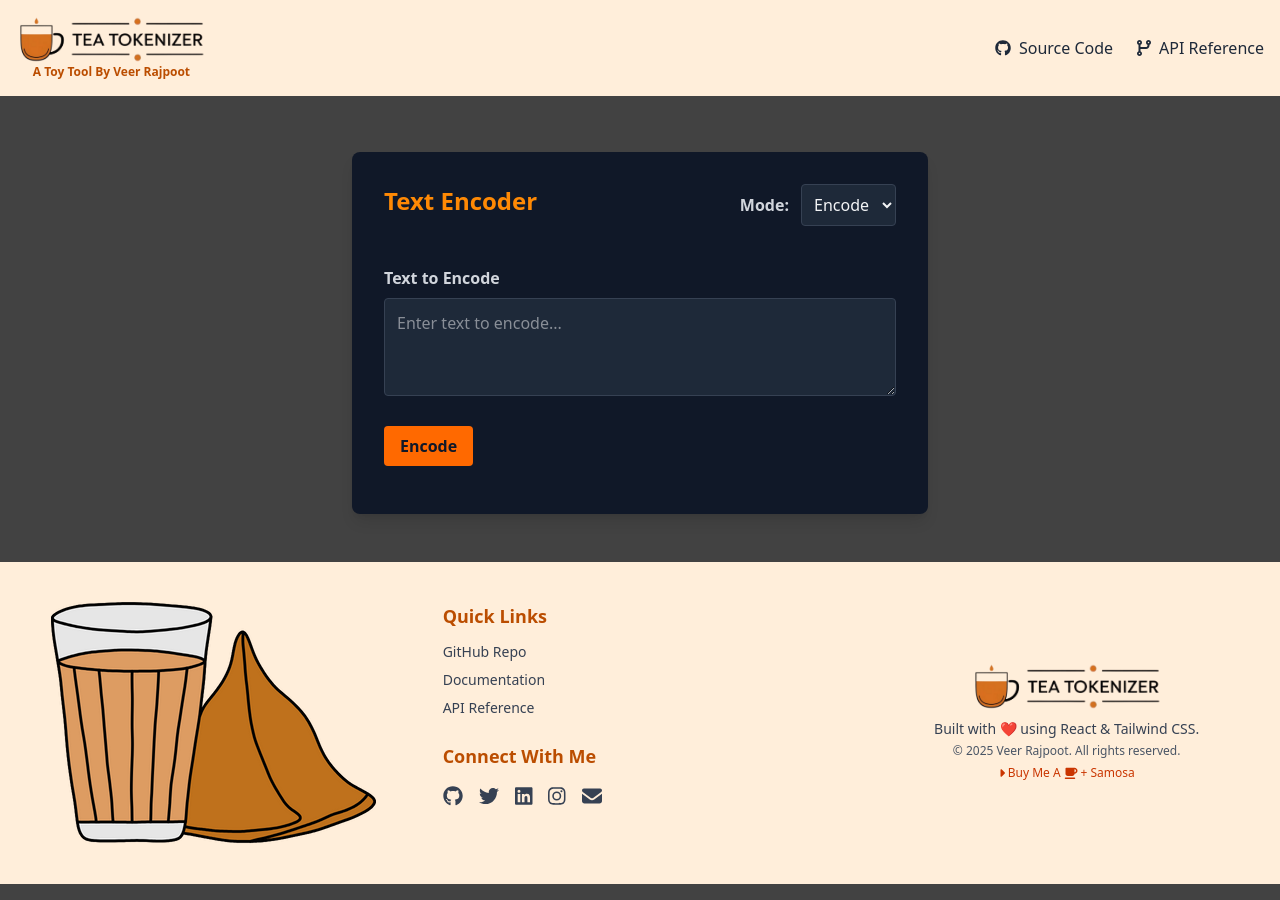
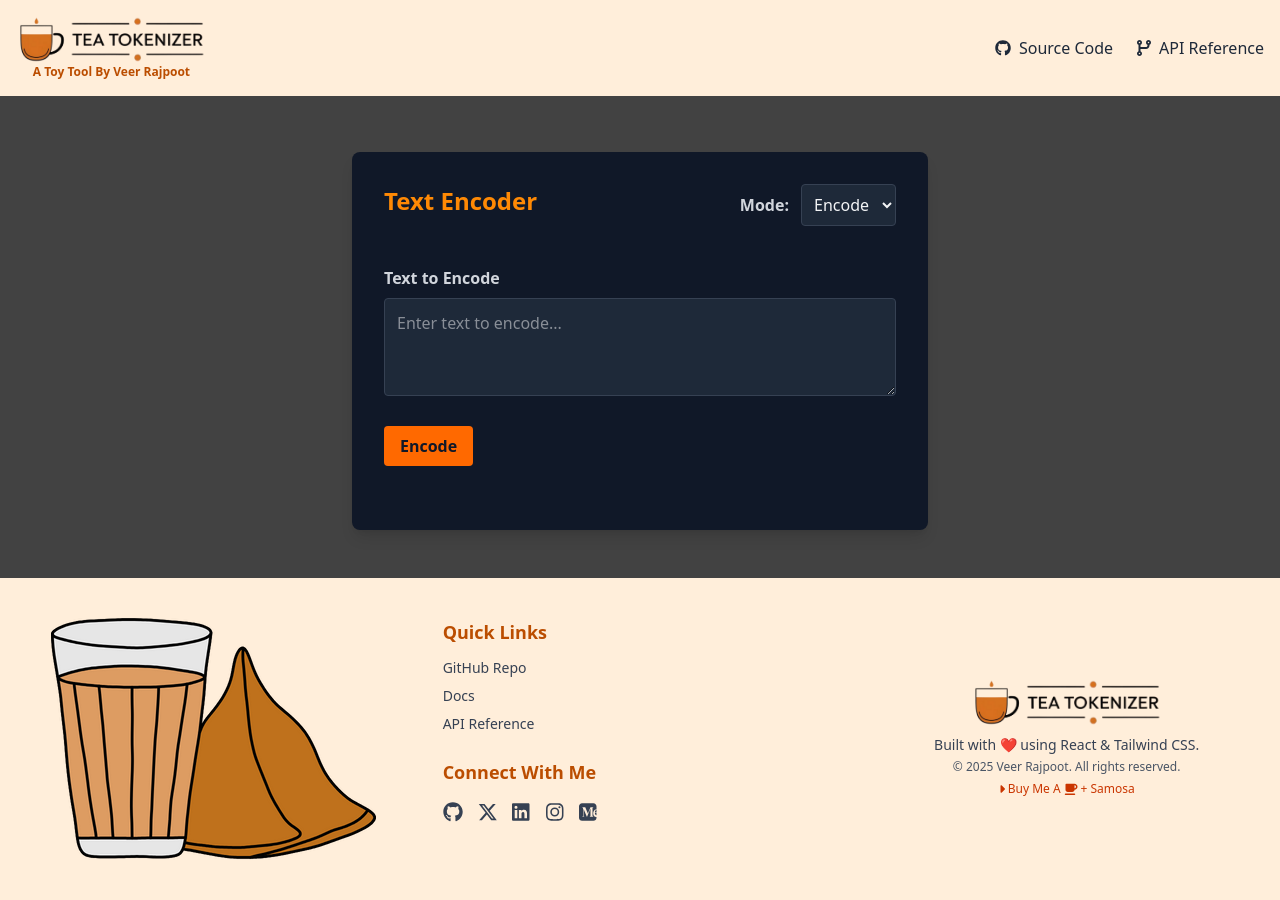
Before and after one commit to rahoolsingh/Tea-Tokenizer, a React (Vite) app in the folder frontend/: page / in a window 1280 px wide. Built offline with nearby package versions, Linux system fonts and the light colour scheme; no server answers.

Commit message:
fix: update route path for documentation and enhance footer links with proper routing feat: add encoding/decoding stats display in Tokenizer component

```diff
--- a/frontend/src/App.jsx
+++ b/frontend/src/App.jsx
@@ -11,7 +11,7 @@ function App() {
                 <Routes>
                     <Route path="/" element={<Tokenizer />} />
                     <Route path="/api-reference" element={<ApiReference />} />
-                    <Route path="/documentation" element={<Documentation />} />
+                    <Route path="/docs" element={<Documentation />} />
                 </Routes>
             </Layout>
         </BrowserRouter>
--- a/frontend/src/components/Footer.jsx
+++ b/frontend/src/components/Footer.jsx
@@ -1,17 +1,15 @@
 import { FontAwesomeIcon } from "@fortawesome/react-fontawesome";
 import {
     faGithub,
-    faTwitter,
     faLinkedin,
     faInstagram,
+    faXTwitter,
+    faMedium,
 } from "@fortawesome/free-brands-svg-icons";
-import {
-    faCaretRight,
-    faCoffee,
-    faEnvelope,
-} from "@fortawesome/free-solid-svg-icons";
+import { faCaretRight, faCoffee } from "@fortawesome/free-solid-svg-icons";
 import chaiSamosa from "../assets/chaiSamosa.png";
 import logo from "../assets/teaTokenizer.png";
+import { Link } from "react-router";
 
 function Footer() {
     return (
@@ -32,28 +30,29 @@ function Footer() {
                     </h3>
                     <ul className="space-y-2 text-gray-700 text-sm mb-6">
                         <li>
-                            <a
-                                href="#"
+                            <Link
+                                to="https://github.com/rahoolsingh/tea-tokenizer"
+                                target="_blank"
                                 className="hover:text-gray-500 transition-colors"
                             >
                                 GitHub Repo
-                            </a>
+                            </Link>
                         </li>
                         <li>
-                            <a
-                                href="#"
+                            <Link
+                                to="/docs"
                                 className="hover:text-gray-500 transition-colors"
                             >
-                                Documentation
-                            </a>
+                                Docs
+                            </Link>
                         </li>
                         <li>
-                            <a
-                                href="#"
+                            <Link
+                                to="/api-reference"
                                 className="hover:text-gray-500 transition-colors"
                             >
                                 API Reference
-                            </a>
+                            </Link>
                         </li>
                     </ul>
 
@@ -61,36 +60,41 @@ function Footer() {
                         Connect With Me
                     </h3>
                     <div className="flex justify-center md:justify-start space-x-4 text-gray-700 text-xl">
-                        <a
-                            href="#"
+                        <Link
+                            to="https://github.com/rahoolsingh"
+                            target="_blank"
                             className="hover:text-gray-500 transition-colors"
                         >
                             <FontAwesomeIcon icon={faGithub} />
-                        </a>
-                        <a
-                            href="#"
+                        </Link>
+                        <Link
+                            to="https://twitter.com/cosmonaut_dev"
+                            target="_blank"
                             className="hover:text-gray-500 transition-colors"
                         >
-                            <FontAwesomeIcon icon={faTwitter} />
-                        </a>
-                        <a
-                            href="#"
+                            <FontAwesomeIcon icon={faXTwitter} />
+                        </Link>
+                        <Link
+                            to="https://www.linkedin.com/in/rahoolsingh"
+                            target="_blank"
                             className="hover:text-gray-500 transition-colors"
                         >
                             <FontAwesomeIcon icon={faLinkedin} />
-                        </a>
-                        <a
-                            href="#"
+                        </Link>
+                        <Link
+                            to="https://www.instagram.com/cosmonaut.dev"
+                            target="_blank"
                             className="hover:text-gray-500 transition-colors"
                         >
                             <FontAwesomeIcon icon={faInstagram} />
-                        </a>
-                        <a
-                            href="mailto:veer@example.com"
+                        </Link>
+                        <Link
+                            to="https://medium.com/@rahoolsingh"
+                            target="_blank"
                             className="hover:text-gray-500 transition-colors"
                         >
-                            <FontAwesomeIcon icon={faEnvelope} />
-                        </a>
+                            <FontAwesomeIcon icon={faMedium} />
+                        </Link>
                     </div>
                 </div>
 
@@ -110,7 +114,7 @@ function Footer() {
                             rights reserved.
                         </p>
                         <a
-                            href="https://www.buymeacoffee.com/veerrajpoot"
+                            href="https://payments.cashfree.com/forms/veer"
                             target="_blank"
                             rel="noopener noreferrer"
                             className="hover:text-orange-600 transition-colors text-orange-700 text-xs mt-4 cursor-pointer"
--- a/frontend/src/components/Tokenizer.jsx
+++ b/frontend/src/components/Tokenizer.jsx
@@ -7,6 +7,8 @@ function Tokenizer() {
     const [mode, setMode] = useState("encode"); // "encode" | "decode"
     const [input, setInput] = useState("");
     const [output, setOutput] = useState("");
+    const [encodeStats, setEncodeStats] = useState({});
+    const [decodeStats, setDecodeStats] = useState({});
     const [loading, setLoading] = useState(false);
     const [error, setError] = useState("");
 
@@ -21,6 +23,7 @@ function Tokenizer() {
                     text: input,
                 });
                 setOutput(JSON.stringify(res.data.tokens, null, 2));
+                setEncodeStats(res.data.stats);
             } else {
                 let parsedTokens;
                 try {
@@ -34,6 +37,7 @@ function Tokenizer() {
                     tokens: parsedTokens,
                 });
                 setOutput(res.data.text || res.data.words?.join(" ") || "");
+                setDecodeStats(res.data.stats);
             }
         } catch (err) {
             setError(`${mode === "encode" ? "Encoding" : "Decoding"} failed.`);
@@ -83,7 +87,7 @@ function Tokenizer() {
                     placeholder={
                         mode === "encode"
                             ? "Enter text to encode..."
-                            : 'Enter tokens, e.g. [44040,106894,38480,2103,"<BIN>","1000000000"]'
+                            : 'Enter tokens, e.g. [44040,106894,38480,2103]'
                     }
                 />
             </div>
@@ -116,11 +120,31 @@ function Tokenizer() {
                             ? "Encoded Tokens:"
                             : "Decoded Text:"}
                     </div>
-                    <pre className="bg-gray-800 border border-gray-700 p-3 rounded text-sm text-gray-100 whitespace-pre-wrap">
+                    <textarea className="bg-gray-800 border border-gray-700 p-3 rounded text-sm text-gray-100 whitespace-pre-wrap w-full h-32">
                         {output}
-                    </pre>
+                    </textarea>
                 </div>
             )}
+            {/* Stats */}
+            <div className="mt-4">
+                <div className="text-gray-400">
+                    {mode === "encode" && output && (
+                        <div className="grid grid-cols-3 gap-2 text-center">
+                            <p>Words: {input.split(" ").length}</p>
+                            <p>Input Length: {encodeStats?.originalLength}</p>
+                            <p>Tokens: {encodeStats?.tokenCount}</p>
+                        </div>
+                    )}
+
+                    {mode === "decode" && output && (
+                        <div className="grid grid-cols-3 gap-2 text-center">
+                            <p>Token Count: {decodeStats?.tokenCount}</p>
+                            <p>Output Words: {output.split(" ").length}</p>
+                            <p>Output Length: {decodeStats?.decodedLength}</p>
+                        </div>
+                    )}
+                </div>
+            </div>
         </div>
     );
 }
```
